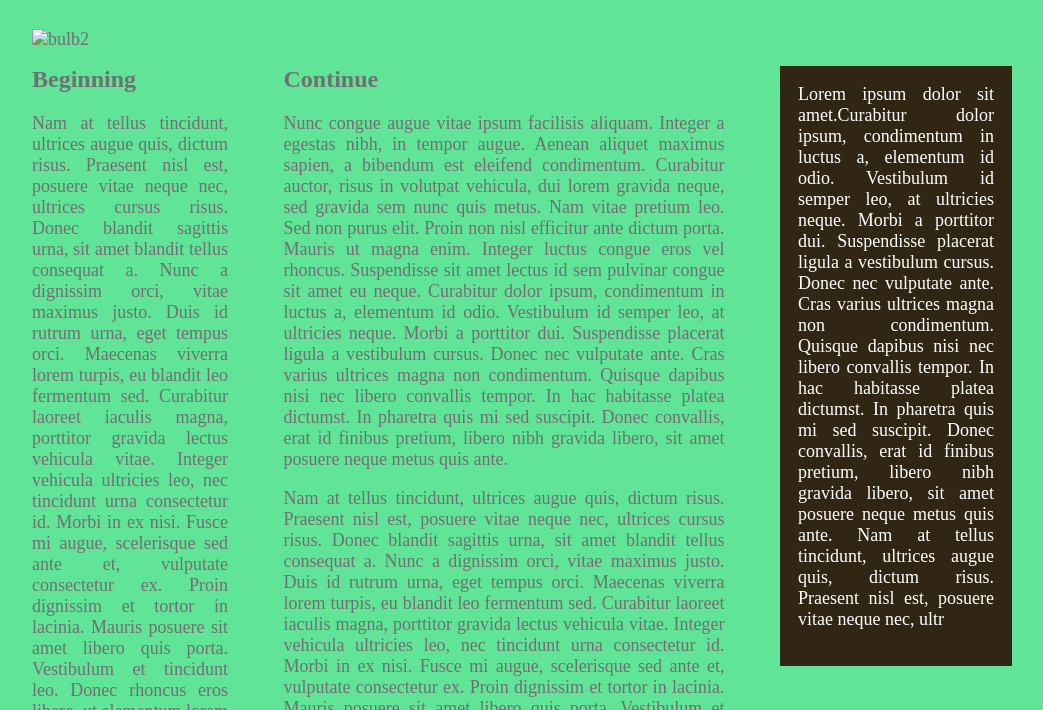
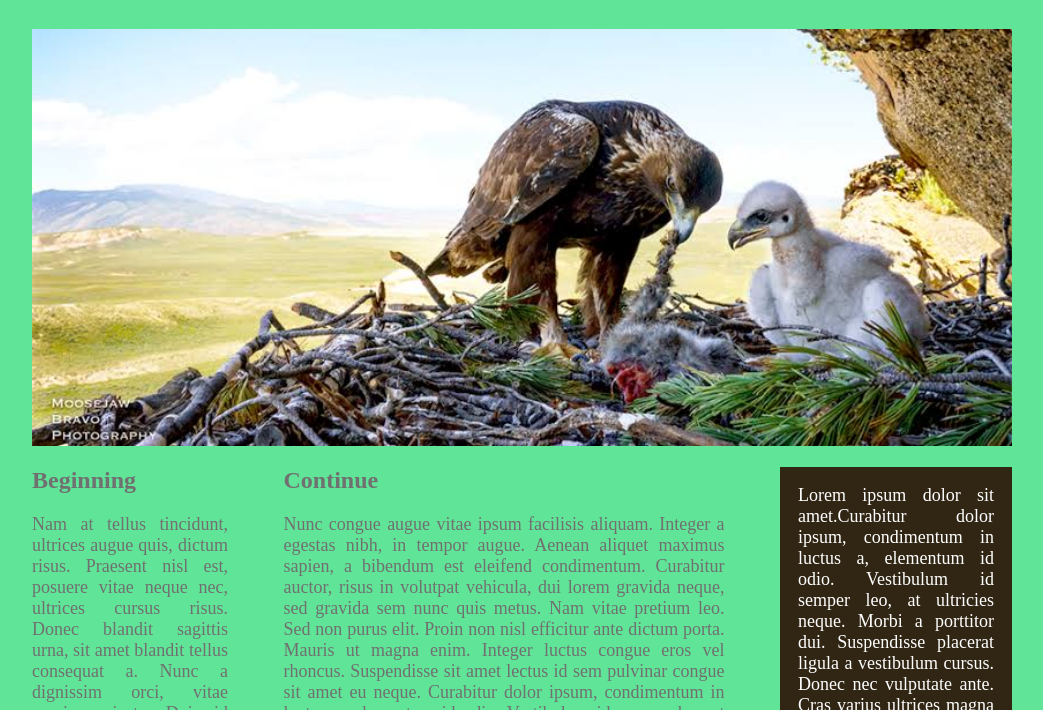
Before and after one commit to folorunshoD/ayomikundiary, a plain HTML site: page index.html in a window 1280 px wide. Shown: the part 90-800 px from the top of the page, without its empty margins (118-1161 px from the left). Drawn offline with Linux system fonts and the light colour scheme.

Commit message:
Update index.html

```diff
--- a/index.html
+++ b/index.html
@@ -9,7 +9,7 @@
 <body>
     <div class="container">
         <h1>How <span>Great </span>Is Our God </h1>
-        <img src="images2/eagles.jpeg" alt="bulb2"/>
+        <img src="eagles.jpeg" alt="bulb2"/>
 <div class="columns">
     <div class="col col-1">
         <h2>Beginning</h2>
```
